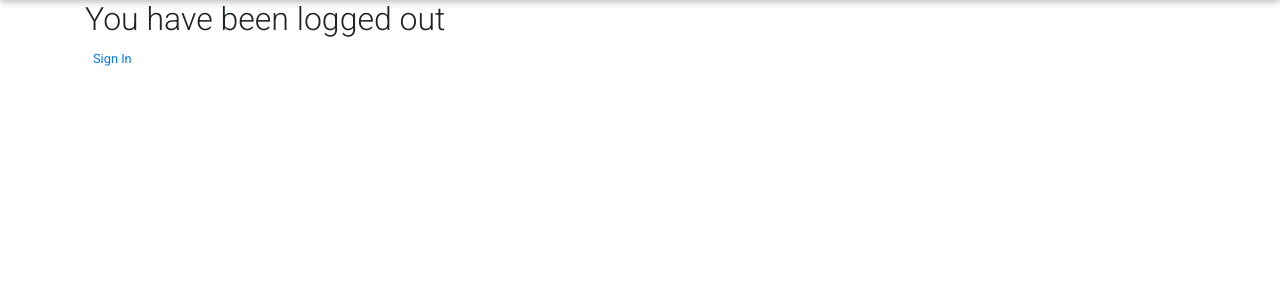
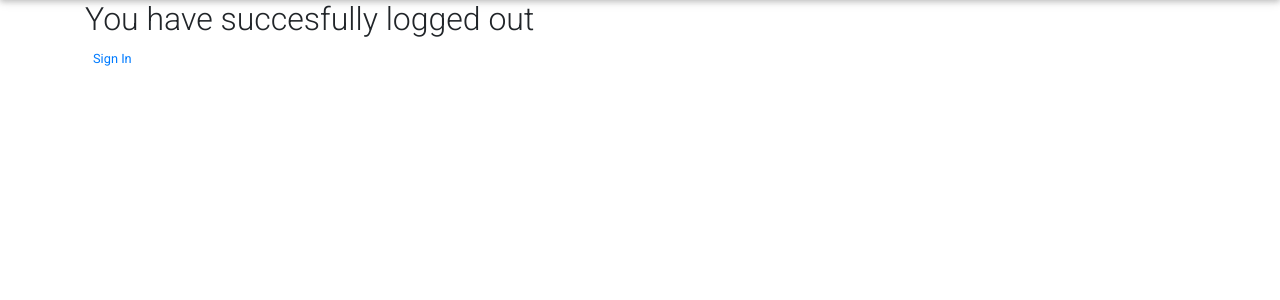
Before and after one commit to carol-wambui/insta, a Django app: page /logout/ in a window 1280 px wide. Shown: the part 56-356 px from the top of the page. Run offline with Django 3.2, Linux system fonts and the light colour scheme; some libraries are stand-ins or nearby versions.

Commit message:
modified logout.html

```diff
--- a/gram/templates/users/logout.html
+++ b/gram/templates/users/logout.html
@@ -1,7 +1,7 @@
 {% extends "base.html" %}
 {% block content %}
     <div class="content-section">
-        <h2>You have been logged out</h2>
+        <h2>You have succesfully logged out</h2>
             <small class="text-muted">
                 <a class="ml-2" href="{% url 'login' %}">Sign In</a>
             </small>
```
